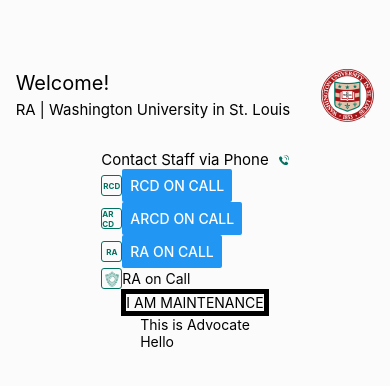
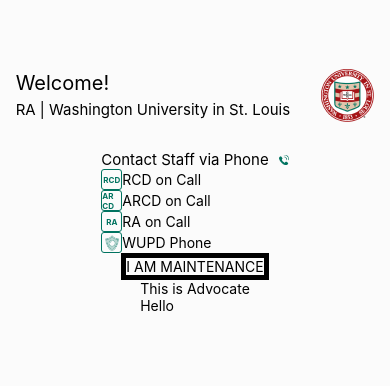
Before and after one commit to TeamProzi/Prozi, a React Native app: screen / in a window 390 px wide. Shown: the top 386 px of the page. Built offline with nearby package versions, Linux system fonts and the light colour scheme.

Commit message:
lalalalalalalalalalalalalalalalala

```diff
--- a/App.js
+++ b/App.js
@@ -9,6 +9,8 @@
   Alert,
   Linking,
   Platform,
+  TouchableOpacity,
+  onPress
 } from 'react-native';
 import Maintenance from './Maintenance'
 import Advocate from './Advocate';
@@ -37,34 +39,33 @@
             <View style={styles.phoneIcon}>
               <Text style= {styles.phoneIconText}>RCD</Text>
             </View>
-            <Button
-              title="RCD on Call"
-              onPress={() => Linking.openURL(`tel:+1(314)-323-0840`)}
-            />
+            <TouchableOpacity onPress={() => Linking.openURL(`tel:+1(314)-323-0840`)}>
+              <Text>RCD on Call</Text>
+            </TouchableOpacity>
           </View>
           <View style={styles.phoneNumbers}>
             <View style={styles.phoneIcon}>
               <Text style= {styles.phoneIconText}>AR CD</Text>
             </View>
-            <Button
-              title="ARCD on Call"
-              onPress={() => Linking.openURL(`tel:+1(314)-393-6354`)}
-            />
+            <TouchableOpacity onPress={() => Linking.openURL(`tel:+1(314)-393-6354`)}>
+              <Text>ARCD on Call</Text>
+            </TouchableOpacity>
           </View>
           <View style={styles.phoneNumbers}>
             <View style={styles.phoneIcon}>
               <Text style= {styles.phoneIconText}>RA</Text>
             </View>
-            <Button
-              title="RA on Call"
-              onPress={() => Linking.openURL(`tel:+1(314)-374-1321`)}
-            />
+            <TouchableOpacity onPress={() => Linking.openURL(`tel:+1(314)-374-1321`)}>
+              <Text>RA on Call</Text>
+            </TouchableOpacity>
           </View>
           <View style={styles.phoneNumbers}>
             <View style={styles.phoneIcon}>
-            <Image source={require("./assets/WUPD.png")} style={{height: 18, width: 18}}/>
+              <Image source={require("./assets/WUPD.png")} style={{height: 18, width: 18}}/>
             </View>
-            <Text>RA on Call</Text>
+            <TouchableOpacity onPress={() => Linking.openURL(`tel:+1(314)-935-5555`)}>
+              <Text>WUPD Phone</Text>
+            </TouchableOpacity>
           </View>
         </View>
       </View>
```
